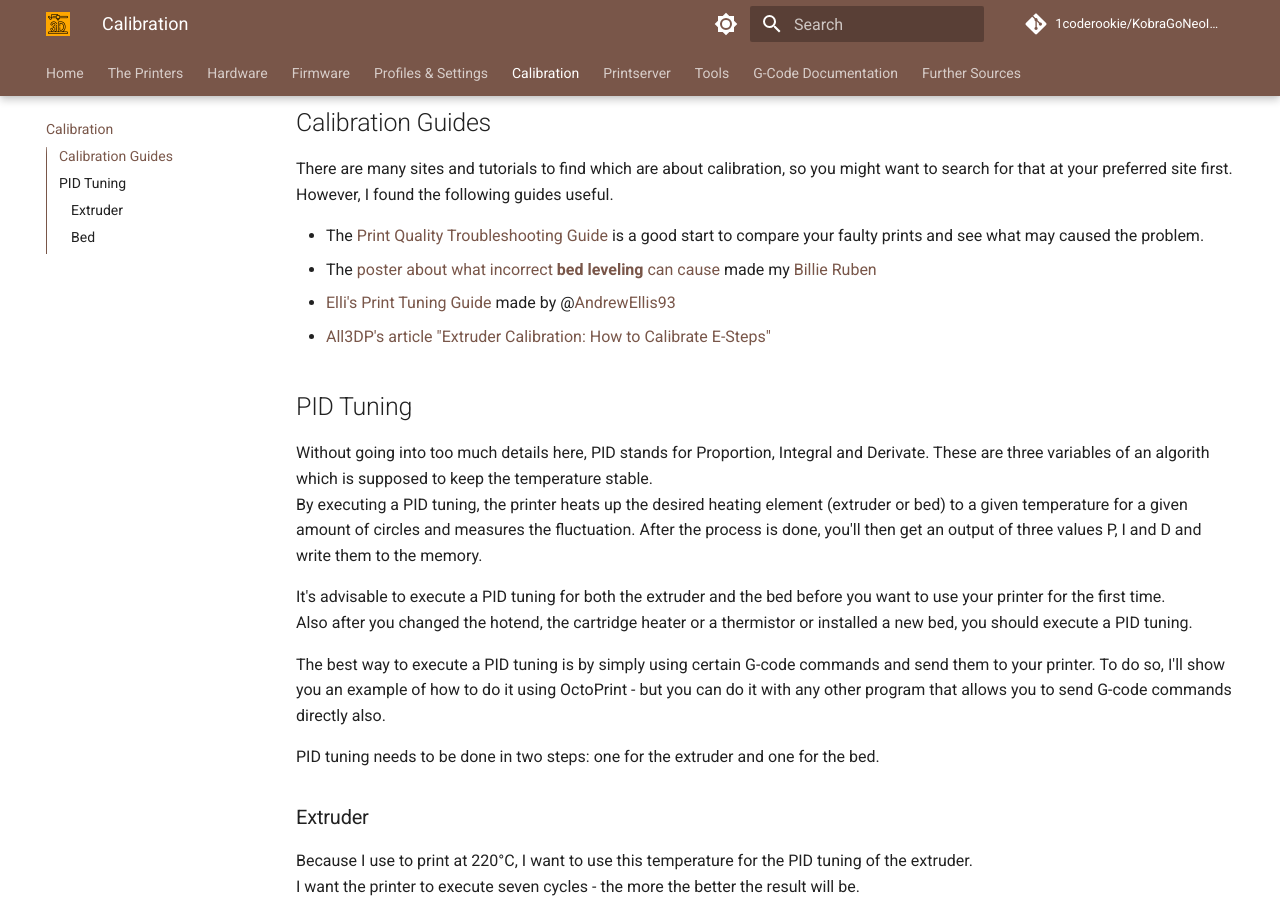
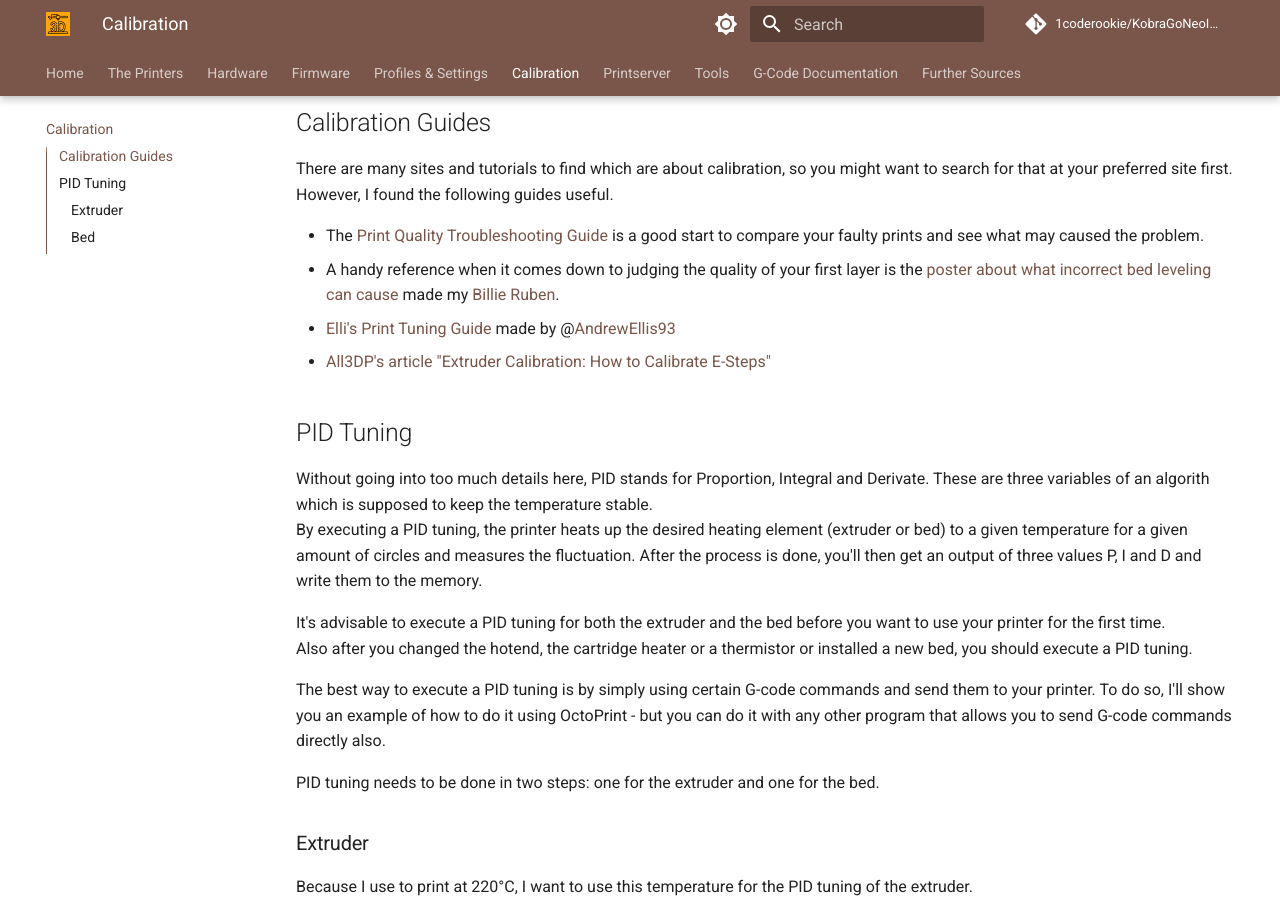
Before and after one commit to 1coderookie/KobraGoNeoInsights, an MkDocs documentation site: the page built from docs/calibration.md, in a window 1280 px wide and 900 px high, scrolled down 398 px. Built offline with MkDocs 1.6.1 and Material for MkDocs 9.7.7, drawn with Linux system fonts in a browser that asks for light colours; comment, search, counter and statistics services are not loaded.

Commit message:
Update calibration.md

```diff
--- a/docs/calibration.md
+++ b/docs/calibration.md
@@ -16,7 +16,7 @@ In this chapter I'll talk a bit about the topic of calibration. I probably won't
 There are many sites and tutorials to find which are about calibration, so you might want to search for that at your preferred site first. However, I found the following guides useful.
 
 - The [Print Quality Troubleshooting Guide](https://www.simplify3d.com/resources/print-quality-troubleshooting/) is a good start to compare your faulty prints and see what may caused the problem.
-- The [poster about what incorrect **bed leveling** can cause](https://i.imgur.com/hIcGr8U.png) made my [Billie Ruben](https://www.billieruben.info/)
+- A handy reference when it comes down to judging the quality of your first layer is the [poster about what incorrect bed leveling can cause](https://i.imgur.com/hIcGr8U.png) made my [Billie Ruben](https://www.billieruben.info/).
 - [Elli's Print Tuning Guide](https://ellis3dp.com/Print-Tuning-Guide/) made by @[AndrewEllis93](https://github.com/AndrewEllis93)
 - [All3DP's article "Extruder Calibration: How to Calibrate E-Steps"](https://all3dp.com/2/extruder-calibration-6-easy-steps-2/)
 
```
